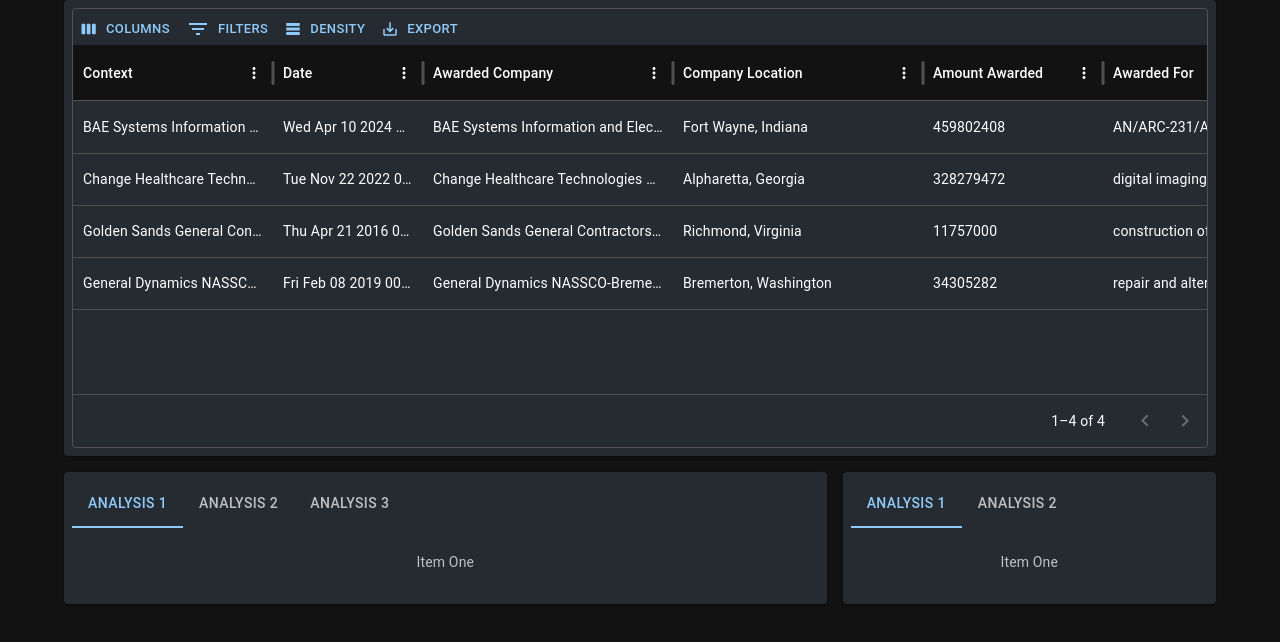
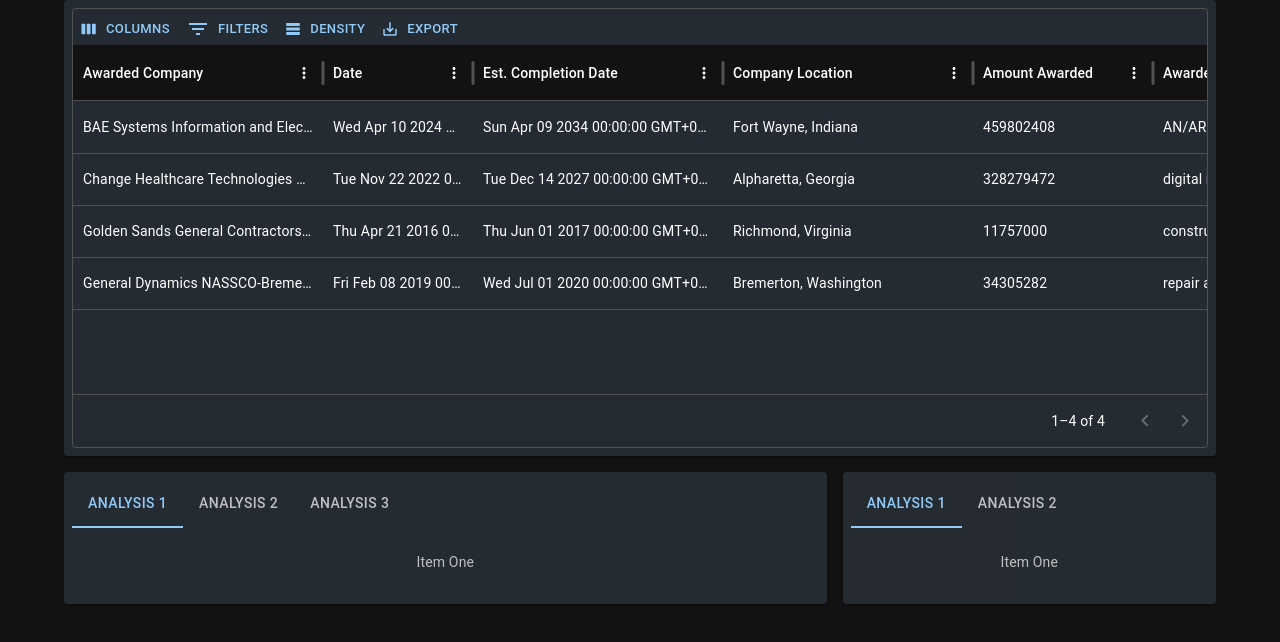
Before and after one commit to TylerK4832/ContractScope, a React (Create React App) app in the folder client/: page / in a window 1280 px wide. Shown: the top 642 px of the page. Built offline with nearby package versions, Linux system fonts and the light colour scheme.

Commit message:
simple data table v1

```diff
--- a/client/src/components/Table.tsx
+++ b/client/src/components/Table.tsx
@@ -4,9 +4,13 @@
 
 const Table = () => {
     const columns = [
-        { field: 'context', headerName: 'Context', width: 200 },
+        { field: 'awardedCompany', headerName: 'Awarded Company', width: 250 },
         { field: 'date', headerName: 'Date', width: 150 },
-        { field: 'awardedCompany', headerName: 'Awarded Company', width: 250 },
+        {
+            field: 'expectedCompletionDate',
+            headerName: 'Est. Completion Date',
+            width: 250,
+        },
         {
             field: 'awardedCompanyLocation',
             headerName: 'Company Location',
@@ -14,12 +18,8 @@
         },
         { field: 'amountAwarded', headerName: 'Amount Awarded', width: 180 },
         { field: 'awardedFor', headerName: 'Awarded For', width: 250 },
+        { field: 'context', headerName: 'Context', width: 200 },
         { field: 'workLocation', headerName: 'Work Location', width: 250 },
-        {
-            field: 'expectedCompletionDate',
-            headerName: 'Expected Completion Date',
-            width: 250,
-        },
         {
             field: 'contractingActivityGroup',
             headerName: 'Contracting Activity Group',
@@ -42,7 +42,7 @@
                 columns={columns}
                 slots={{ toolbar: GridToolbar }}
                 autoPageSize={true}
-                sx={{ height: '55vh' }}
+                sx={{ height: '55vh', '.MuiDataGrid-scrollbar': { left: 0 } }}
             />
         </Box>
     );
--- a/client/src/utils/rows.ts
+++ b/client/src/utils/rows.ts
@@ -49,7 +49,7 @@
     awardedFor:
       "construction of the Vertical Electro-Magnetic Pulse Simulator (VEMPS) at Patuxent River Naval Air Station",
     workLocation: "Patuxent River, Maryland",
-    expectedCompletionDate: new Date("June 2017"),
+    expectedCompletionDate: new Date("June 1, 2017"),
     contractingActivityGroup: "Naval Facilities Engineering Command",
     activityGroupLocation: "Washington, District of Columbia",
     activityCode: "N40080-16-C-3015",
@@ -67,7 +67,7 @@
     awardedFor:
       "repair and alteration requirements for USS Carl Vinson (CVN 70) fiscal 2019 dry-docking planned incremental availability (DPIA)",
     workLocation: "Bremerton, Washington",
-    expectedCompletionDate: new Date("July 2020"),
+    expectedCompletionDate: new Date("July 1, 2020"),
     contractingActivityGroup:
       "Puget Sound Naval Shipyard and Intermediate Maintenance Facility",
     activityGroupLocation: "Bremerton, Washington",
```
